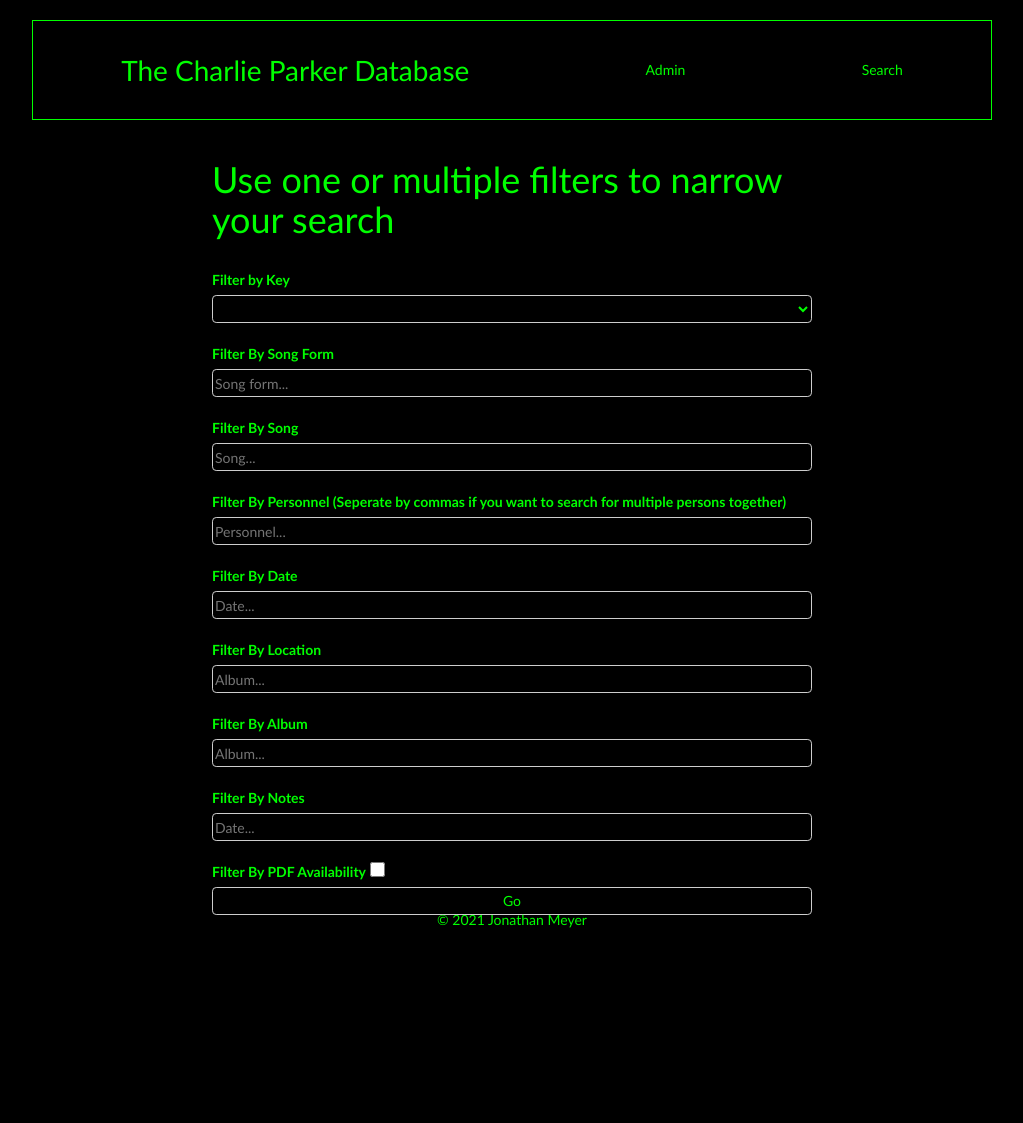
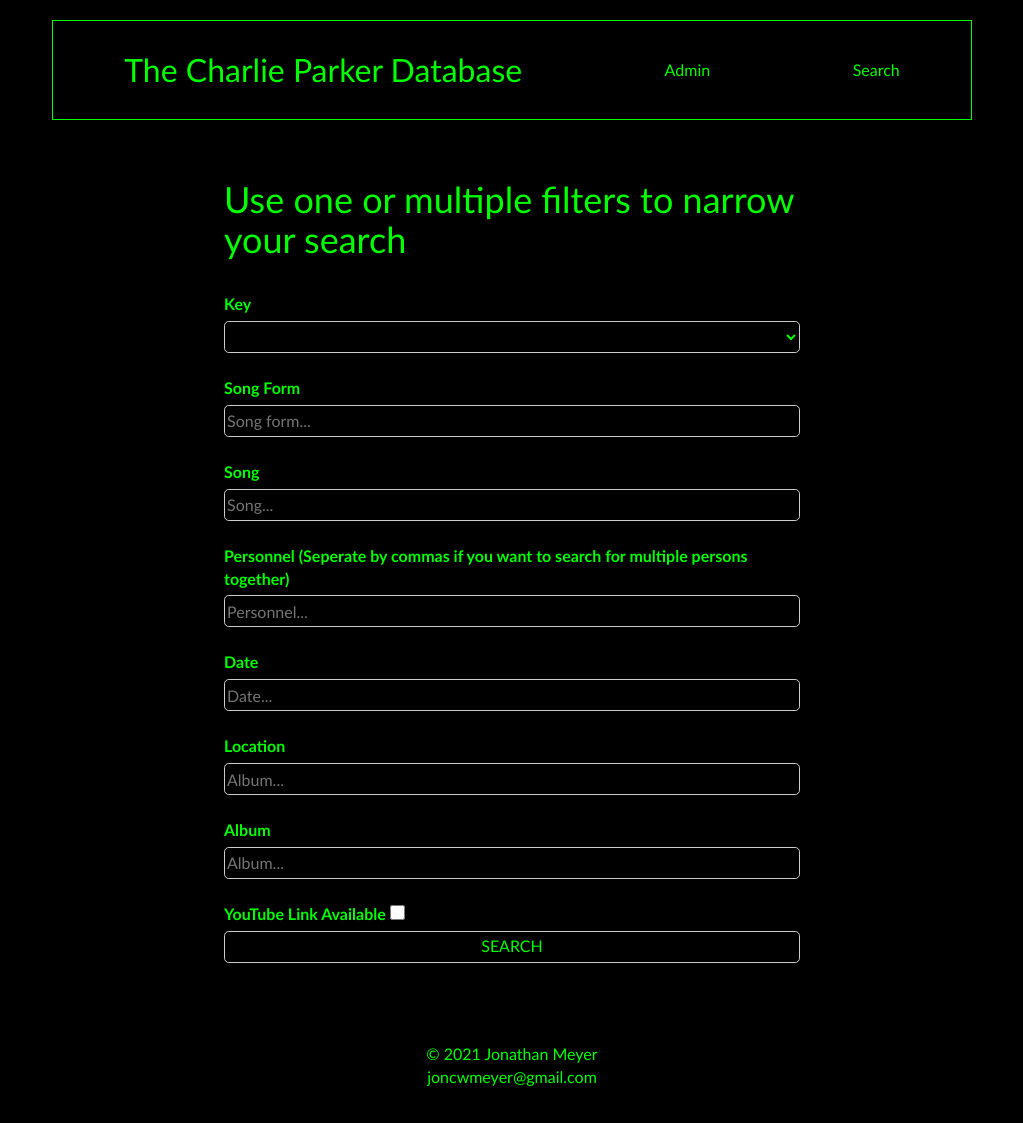
Before and after one commit to bleadon/charlie-parker-db, a Django app: page /search/ in a window 1280 px wide. Shown: the whole page, without its empty margins (128-1151 px from the left). Before the commit the page ends 928 px from the top, so only its background shows below. Run offline with Django 3.2, Linux system fonts and the light colour scheme; some libraries are stand-ins or nearby versions.

Commit message:
modified:   bird_project/birdBlog/blog/__pycache__/views.cpython-38.pyc 	modified:   bird_project/birdBlog/blog/templates/blog/search.html 	modified:   bird_project/birdBlog/blog/templates/blog/version_detail.html 	modified:   bird_project/birdBlog/blog/views.py 	modified:   bird_project/birdBlog/db.sqlite3 	modified:   bird_project/birdBlog/static/birdBlog/css/master.css 	modified:   bird_project/birdBlog/templates/base.html 	modified:   bird_project/birdBlog/templates/home.html 	bird_project/birdBlog/media/sound_files/ 	bird_project/birdBlog/media/transcriptions_pdf/Gmaj-Emin-Pentatonic.pdf

```diff
--- a/bird_project/birdBlog/blog/templates/blog/search.html
+++ b/bird_project/birdBlog/blog/templates/blog/search.html
@@ -5,7 +5,7 @@
 <h1>Use one or multiple filters to narrow your search</h1>
 <form class="" action="{% url 'blog:search_results' %}" method="GET">
   {% csrf_token %}
-  <label for="key">Filter by Key</label>
+  <label for="key">Key</label>
   <!-- <input name="key" type="text" name="" id="key" placeholder="Search..."> -->
   <select name="key">
     <!-- <% keys = [
@@ -18,32 +18,41 @@
 
   </select>
 
-  <label for="form">Filter By Song Form</label>
+  <label for="form">Song Form</label>
   <input name="form" type="text" name="" id="form" placeholder="Song form...">
 
-  <label for="song">Filter By Song</label>
+  <label for="song">Song</label>
   <input name="song" type="text" name="" id="song" placeholder="Song...">
 
-  <label for="person">Filter By Personnel (Seperate by commas if you want to search for multiple persons together)</label>
+  <label for="person">Personnel (Seperate by commas if you want to search for multiple persons together)</label>
   <input name="person" type="text" name="" id="person" placeholder="Personnel...">
 
-  <label for="date">Filter By Date</label>
+  <label for="date">Date</label>
   <input name="date" type="text" name="" id="date" placeholder="Date...">
 
-  <label for="location">Filter By Location</label>
+  <label for="location">Location</label>
   <input name="location" type="text" name="" id="location" placeholder="Album...">
 
-  <label for="album">Filter By Album</label>
+  <label for="album">Album</label>
   <input name="album" type="text" name="" id="album" placeholder="Album...">
 
-  <label for="notes">Filter By Notes</label>
-  <input name="notes" type="text" name="" id="notes" placeholder="Date...">
+  {% if user.is_superuser or user.is_staff %}
 
+    <label for="notes">Notes</label>
+    <input name="notes" type="text" name="" id="notes" placeholder="Date...">
 
-  <label for="pdf">Filter By PDF Availability</label>
-  <input class="checkmark" name="pdf" type="checkbox">
+    <label for="pdf">PDF Download Availabe</label>
+    <input class="checkmark" name="pdf" id="pdf" type="checkbox"><br>
 
-  <input type="submit" name="" value="Go">
+    <label for="sound">Sound File Download Available</label>
+    <input class="checkmark" name="sound" id="sound" type="checkbox"><br>
+
+  {% endif %}
+
+  <label for="youtube">YouTube Link Available</label>
+  <input class="checkmark" name="youtube" id="youtube" type="checkbox"><br>
+
+  <input type="submit" name="" value="SEARCH">
 </form>
 
 {% endblock %}
--- a/bird_project/birdBlog/blog/views.py
+++ b/bird_project/birdBlog/blog/views.py
@@ -60,7 +60,19 @@ class SearchResultsView(generic.ListView):
 
         form_query = self.request.GET.get('notes')
         if form_query:
-            object_list = object_list.filter(version__notes__icontains=form_query)
+            object_list = object_list.exlude(notes__icontains=form_query)
+
+        form_query = self.request.GET.get('pdf')
+        if form_query:
+            object_list = object_list.exclude(transcription_pdf="")
+
+        form_query = self.request.GET.get('sound')
+        if form_query:
+            object_list = object_list.exclude(sound_file="")
+
+        form_query = self.request.GET.get('youtube')
+        if form_query:
+            object_list = object_list.exclude(youtube_link="")
 
         # person_query = self.request.GET.get('person')
         # object_list = models.Version.objects.filter(session__personnel__icontains=person_query)
--- a/bird_project/birdBlog/static/birdBlog/css/master.css
+++ b/bird_project/birdBlog/static/birdBlog/css/master.css
@@ -1,6 +1,3 @@
-#navigation {
-  grid-area: nav;
-}
 
 #gridFive {
   grid-area: main;
@@ -9,20 +6,17 @@
 #myFooter {
   grid-area: footer;
   text-align: center;
-  margin-top: 10em;
+  margin-top: 15em;
 }
 
 body {
   font-family: calibri;
+  font-size: 16px;
   color: lime;
   background-color: black;
   display: grid;
-  grid-template-rows: 10em minmax(15em, 45em) 10em;
+  grid-template-rows: 10em minmax(15em, auto) 10em;
   grid-template-columns: 10em 1fr 10em;
-  grid-template-areas:
-    "1 nav 2"
-    "3 main 4"
-    "5 footer 6"
 }
 
 a:link, a:active, a:visited {
@@ -31,6 +25,7 @@ a:link, a:active, a:visited {
 
 #navigation {
   margin: 20px 20px 20px 20px;
+  grid-area: nav;
   align-items: center;
   display: flex;
   flex-flow: row;
@@ -118,3 +113,45 @@ table {
   width: 75%;
   min-width: 300px;
 }
+
+@media screen and (min-width: 350px) {
+  body {
+    grid-template-areas:
+      "nav nav nav"
+      "main main main"
+      "5 footer 6"
+  }
+  #navigation {
+      flex-flow: column;
+  }
+  .myContainer {
+      margin: 0 5%;
+  }
+  #myFooter {
+    grid-area: footer;
+    text-align: center;
+    margin-top: 5em;
+  }
+}
+
+@media screen and (min-width: 570px) {
+  #navigation {
+      flex-flow: row;
+  }
+  .myContainer {
+      margin: 0 20%;
+  }
+}
+
+@media screen and (min-width: 870px) {
+  body {
+    display: grid;
+    grid-template-areas:
+      "1 nav 2"
+      "3 main 4"
+      "5 footer 6"
+  }
+  .myContainer {
+      margin: 0 20%;
+  }
+}
--- a/bird_project/birdBlog/templates/base.html
+++ b/bird_project/birdBlog/templates/base.html
@@ -3,6 +3,7 @@
 <html lang="en" dir="ltr">
   <head>
     <meta charset="utf-8">
+    <meta name="viewport" content="width=device-width">
     <title></title>
     <!-- Latest compiled and minified CSS -->
     <link rel="stylesheet" href="https://maxcdn.bootstrapcdn.com/bootstrap/3.3.7/css/bootstrap.min.css" integrity="sha384-BVYiiSIFeK1dGmJRAkycuHAHRg32OmUcww7on3RYdg4Va+PmSTsz/K68vbdEjh4u" crossorigin="anonymous">
@@ -28,7 +29,8 @@
     </div>
 
     <div id="myFooter">
-      &copy 2021 Jonathan Meyer
+      &copy 2021 Jonathan Meyer <br>
+      joncwmeyer@gmail.com
     </div>
   </body>
 
--- a/bird_project/birdBlog/templates/home.html
+++ b/bird_project/birdBlog/templates/home.html
@@ -4,7 +4,7 @@
 
 <p>
 <div class="myContainer">
-  Welcome to the Charlie Parker Database.<br>
+  <center>Welcome to the Charlie Parker Database.</center><br>
 
 </div>
 {% endblock %}
```
Also changed, not shown: bird_project/birdBlog/blog/templates/blog/version_detail.html (+11 -1 lines), bird_project/birdBlog/db.sqlite3.
